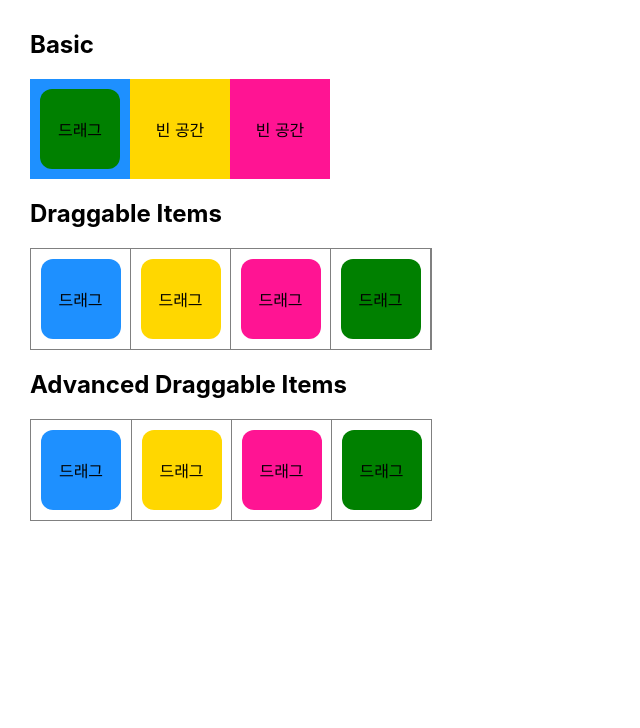
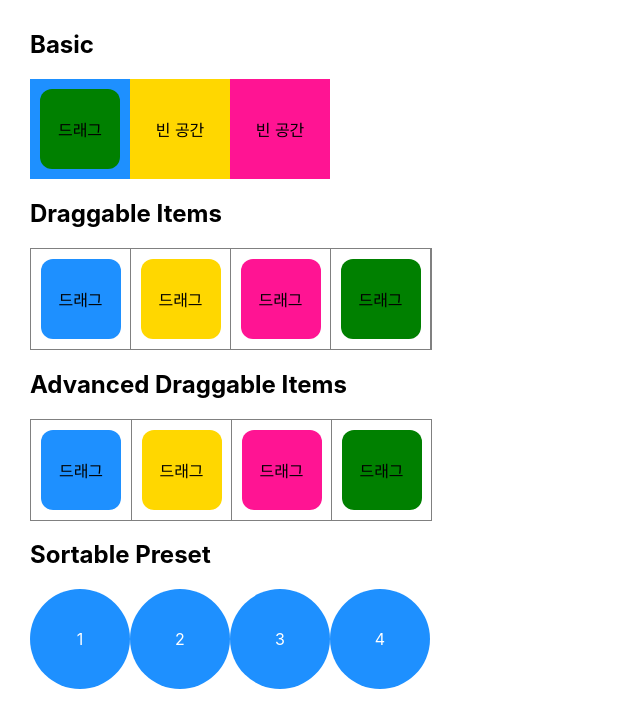
Before and after one commit to socratone/simple-dnd-kit, a React (Create React App) app: page / in a window 1280 px wide. Shown: the top 728 px of the page, without its empty margins (0-640 px from the left). Built offline with nearby package versions, Linux system fonts and the light colour scheme.

Commit message:
feat: sortable items 구현

```diff
--- a/package.json
+++ b/package.json
@@ -4,6 +4,7 @@
   "private": true,
   "dependencies": {
     "@dnd-kit/core": "^3.1.1",
+    "@dnd-kit/sortable": "^4.0.0",
     "react": "^17.0.2",
     "react-dom": "^17.0.2",
     "react-scripts": "4.0.3",
--- a/src/App.js
+++ b/src/App.js
@@ -2,6 +2,7 @@
 import Basic from './Basic';
 import DraggableItems from './DraggableItems';
 import AdvanceDraggableItems from './AdvancedDraggableItems';
+import SortableItems from './SortableItems';
 
 function App() {
   return (
@@ -12,6 +13,8 @@
       <DraggableItems />
       <h2>Advanced Draggable Items</h2>
       <AdvanceDraggableItems />
+      <h2>Sortable Preset</h2>
+      <SortableItems />
     </div>
   );
 }
--- /dev/null
+++ b/src/SortableItems/Item.jsx
@@ -0,0 +1,34 @@
+import React from 'react';
+import styled from 'styled-components';
+import { useSortable } from '@dnd-kit/sortable';
+import { CSS } from '@dnd-kit/utilities';
+
+const Item = ({ id, children }) => {
+  const { attributes, listeners, setNodeRef, transform, transition } =
+    useSortable({ id });
+
+  const style = {
+    transform: CSS.Transform.toString(transform),
+    transition,
+  };
+
+  return (
+    <Container ref={setNodeRef} style={style} {...attributes} {...listeners}>
+      {children}
+    </Container>
+  );
+};
+
+const Container = styled.span`
+  border-radius: 50%;
+  width: 100px;
+  height: 100px;
+  background: dodgerblue;
+  color: white;
+  cursor: pointer;
+  display: inline-flex;
+  justify-content: center;
+  align-items: center;
+`;
+
+export default Item;
--- /dev/null
+++ b/src/SortableItems/index.jsx
@@ -0,0 +1,60 @@
+import React, { useState } from 'react';
+import {
+  DndContext,
+  closestCenter,
+  KeyboardSensor,
+  PointerSensor,
+  useSensor,
+  useSensors,
+} from '@dnd-kit/core';
+import {
+  arrayMove,
+  SortableContext,
+  sortableKeyboardCoordinates,
+  horizontalListSortingStrategy,
+} from '@dnd-kit/sortable';
+
+import Item from './Item';
+
+const SortableItems = () => {
+  const [items, setItems] = useState(['1', '2', '3', '4']);
+  const sensors = useSensors(
+    useSensor(PointerSensor),
+    useSensor(KeyboardSensor, {
+      coordinateGetter: sortableKeyboardCoordinates,
+    })
+  );
+
+  return (
+    <div>
+      <DndContext
+        sensors={sensors}
+        collisionDetection={closestCenter}
+        onDragEnd={handleDragEnd}
+      >
+        <SortableContext items={items} strategy={horizontalListSortingStrategy}>
+          {items.map((id) => (
+            <Item key={id} id={id}>
+              {id}
+            </Item>
+          ))}
+        </SortableContext>
+      </DndContext>
+    </div>
+  );
+
+  function handleDragEnd(event) {
+    const { active, over } = event;
+
+    if (active.id !== over.id) {
+      setItems((items) => {
+        const oldIndex = items.indexOf(active.id);
+        const newIndex = items.indexOf(over.id);
+
+        return arrayMove(items, oldIndex, newIndex);
+      });
+    }
+  }
+};
+
+export default SortableItems;
```
Also changed, not shown: 1 other file (tests, documents, lock files or other folders).
